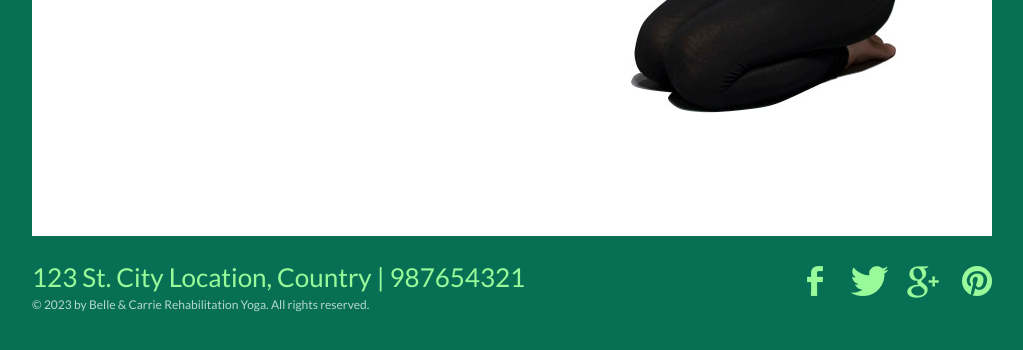
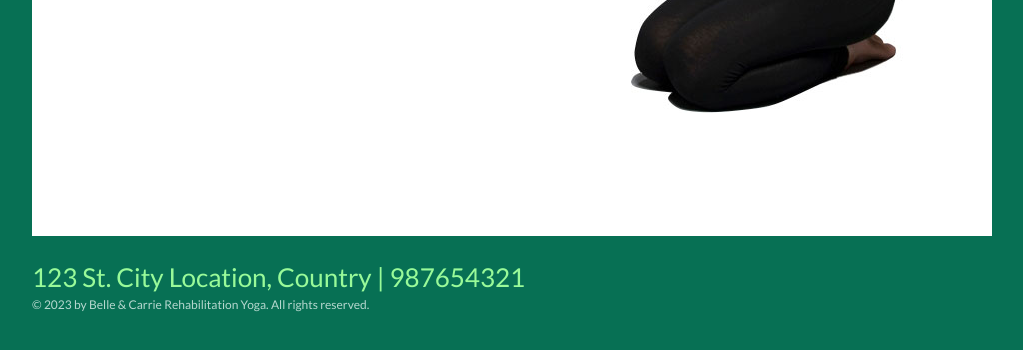
Before and after one commit to whitefill/Yoga.github.io, a plain HTML site: page index.html in a window 1280 px wide. Shown: the part 874-1224 px from the top of the page, without its empty margins (128-1151 px from the left). Drawn offline with Linux system fonts and the light colour scheme.

Commit message:
Update index.html

```diff
--- a/index.html
+++ b/index.html
@@ -50,13 +50,6 @@
 			<p>
 				&copy; 2023 by Belle &amp; Carrie Rehabilitation Yoga. All rights reserved.
 			</p>
-		</div>
-		<div id="connect">
-			<a href="https://freewebsitetemplates.com/go/facebook/" id="facebook" target="_blank">Facebook</a>
-			<a href="https://freewebsitetemplates.com/go/twitter/" id="twitter" target="_blank">Twitter</a>
-			<a href="https://freewebsitetemplates.com/go/googleplus/" id="googleplus" target="_blank">Google&#43;</a>
-			<a href="https://freewebsitetemplates.com/go/pinterest/" id="pinterest" target="_blank">Pinterest</a>
-		</div>
-	</div>
+
 </body>
 </html>
```
